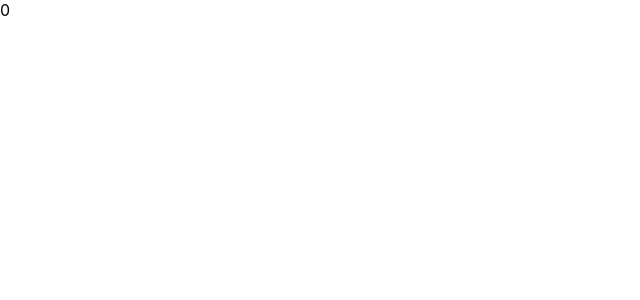
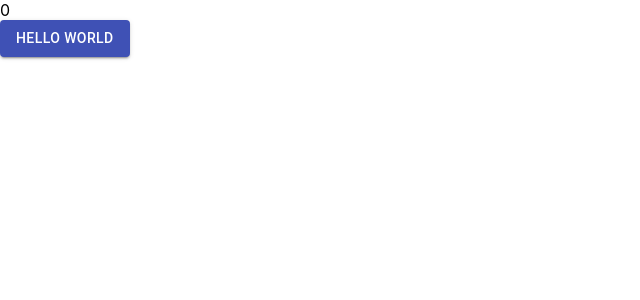
Before and after one commit to solstice257/Stageopdracht-ToDoList, a React (Create React App) app: page / in a window 1280 px wide. Shown: the top 300 px of the page, without its empty margins (0-640 px from the left). Built offline with nearby package versions, Linux system fonts and the light colour scheme.

Commit message:
added Lodash and Material UI

```diff
--- a/package.json
+++ b/package.json
@@ -3,11 +3,16 @@
   "version": "0.1.0",
   "private": true,
   "dependencies": {
+    "@fontsource/roboto": "^4.3.0",
+    "@material-ui/core": "^4.11.4",
+    "@material-ui/icons": "^4.11.2",
     "@testing-library/jest-dom": "^5.12.0",
     "@testing-library/react": "^11.2.7",
     "@testing-library/user-event": "^12.8.3",
+    "lodash": "^4.17.21",
     "react": "^17.0.2",
     "react-dom": "^17.0.2",
+    "react-lodash": "^0.1.2",
     "react-scripts": "^1.1.5",
     "web-vitals": "^1.1.2"
   },
--- a/src/index.js
+++ b/src/index.js
@@ -1,4 +1,5 @@
 import React from 'react';
+import { Button } from '@material-ui/core';
 import ReactDOM from 'react-dom';
 import './index.css';
 import GlobalStateComponent from './GlobalState';
@@ -7,6 +8,9 @@ import reportWebVitals from './reportWebVitals';
 ReactDOM.render(
   <React.StrictMode>
     <GlobalStateComponent />
+    <Button variant="contained" color="primary">
+      Hello World
+    </Button>
   </React.StrictMode>,
   document.getElementById('root')
 );
```
Also changed, not shown: 1 other file (tests, documents, lock files or other folders).
